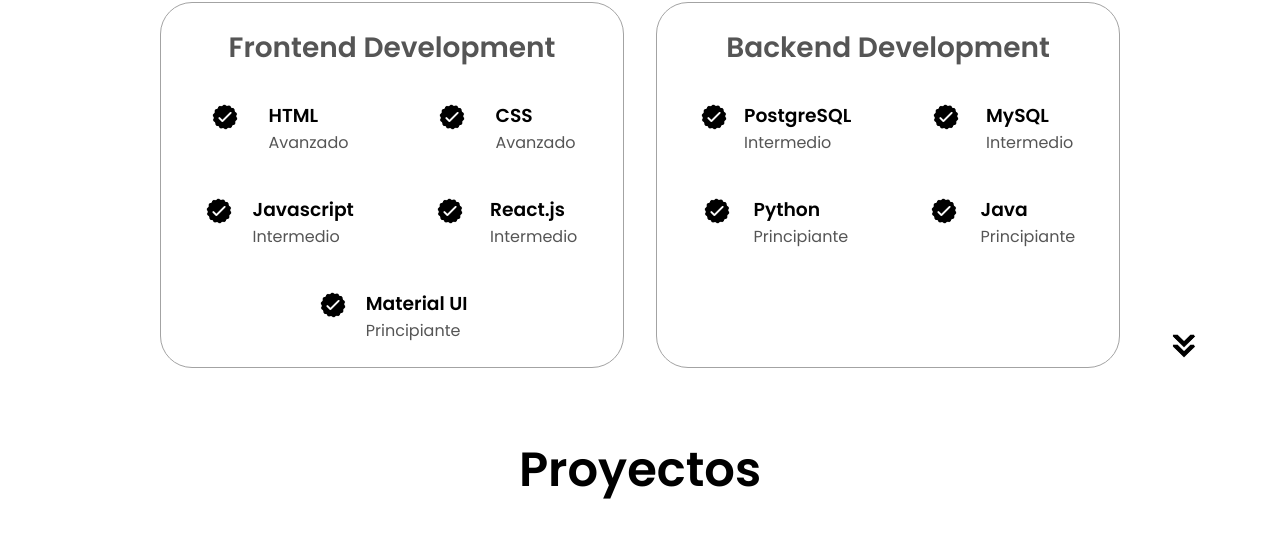
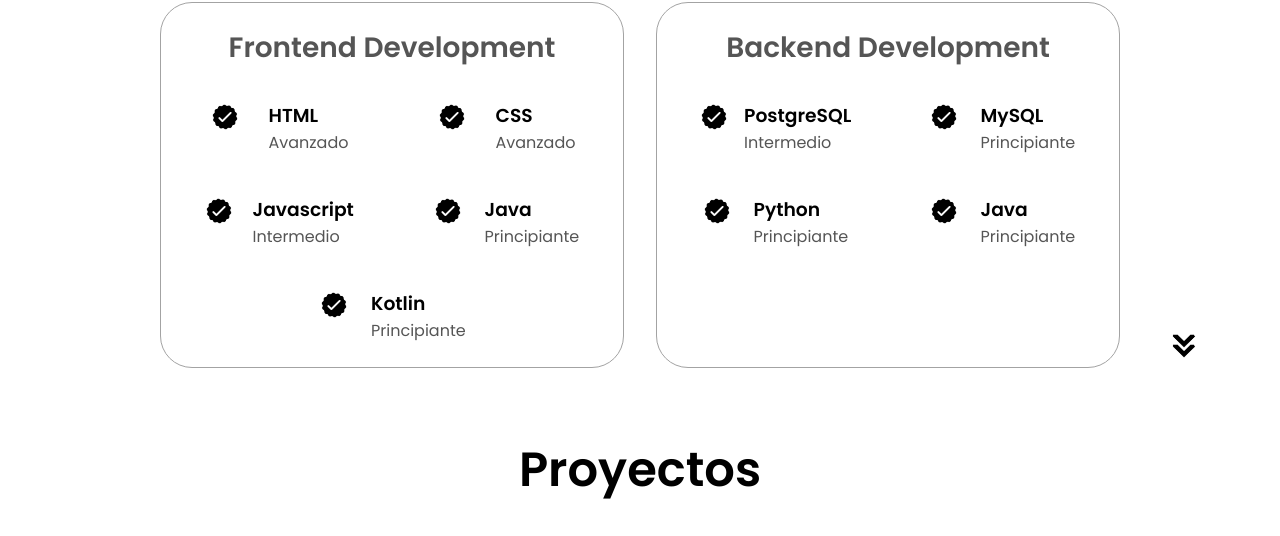
Before and after one commit to mirianadevs/portfolio, a plain HTML site: page index.html in a window 1280 px wide. Shown: the part 2030-2566 px from the top of the page. Drawn offline with Linux system fonts and the light colour scheme.

Commit message:
index.html

```diff
--- a/index.html
+++ b/index.html
@@ -162,8 +162,8 @@
                                 class="icon"
                         />
                         <div>
-                            <h3>React.js</h3>
-                            <p>Intermedio</p>
+                            <h3>Java</h3>
+                            <p>Principiante</p>
                         </div>
                     </article>
                     <article>
@@ -173,7 +173,7 @@
                                 class="icon"
                         />
                         <div>
-                            <h3>Material UI</h3>
+                            <h3>Kotlin</h3>
                             <p>Principiante</p>
                         </div>
                     </article>
@@ -201,7 +201,7 @@
                         />
                         <div>
                             <h3>MySQL</h3>
-                            <p>Intermedio</p>
+                            <p>Principiante</p>
                         </div>
                     </article>
                     <article>
```
